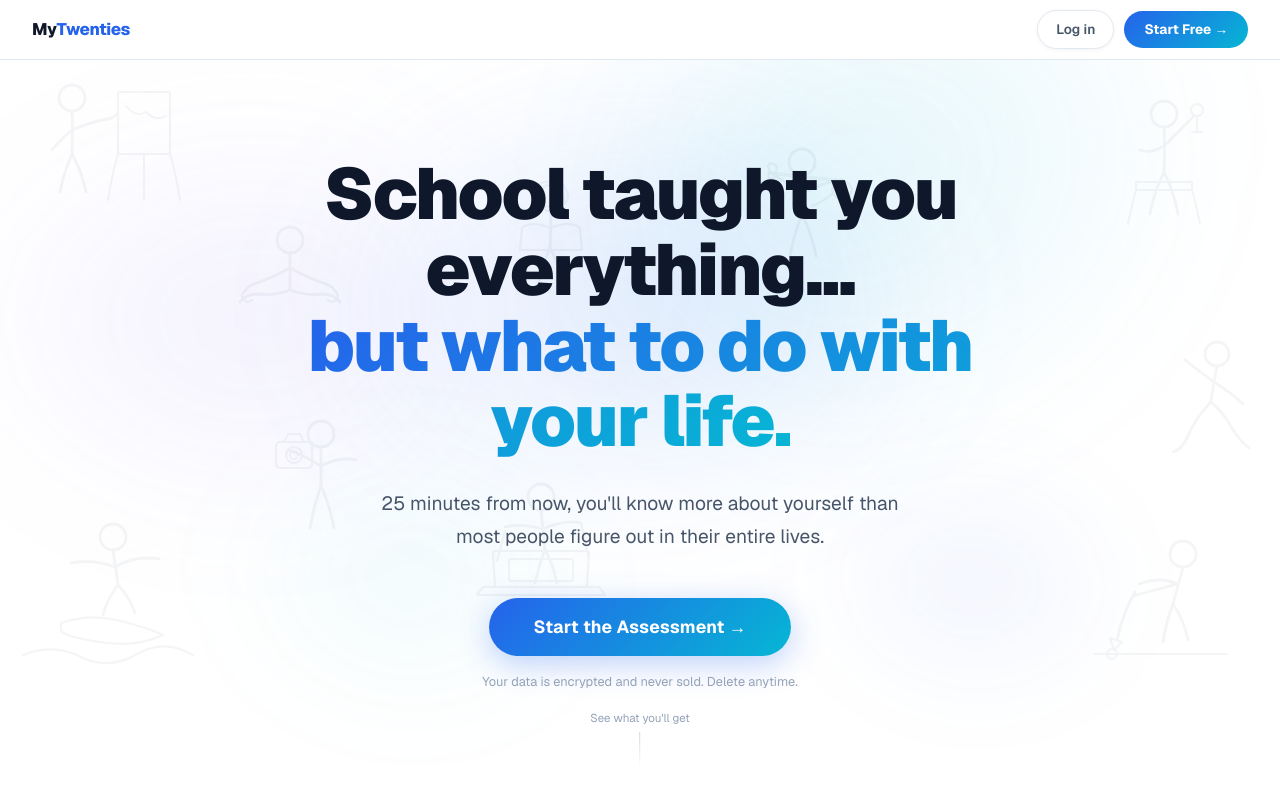
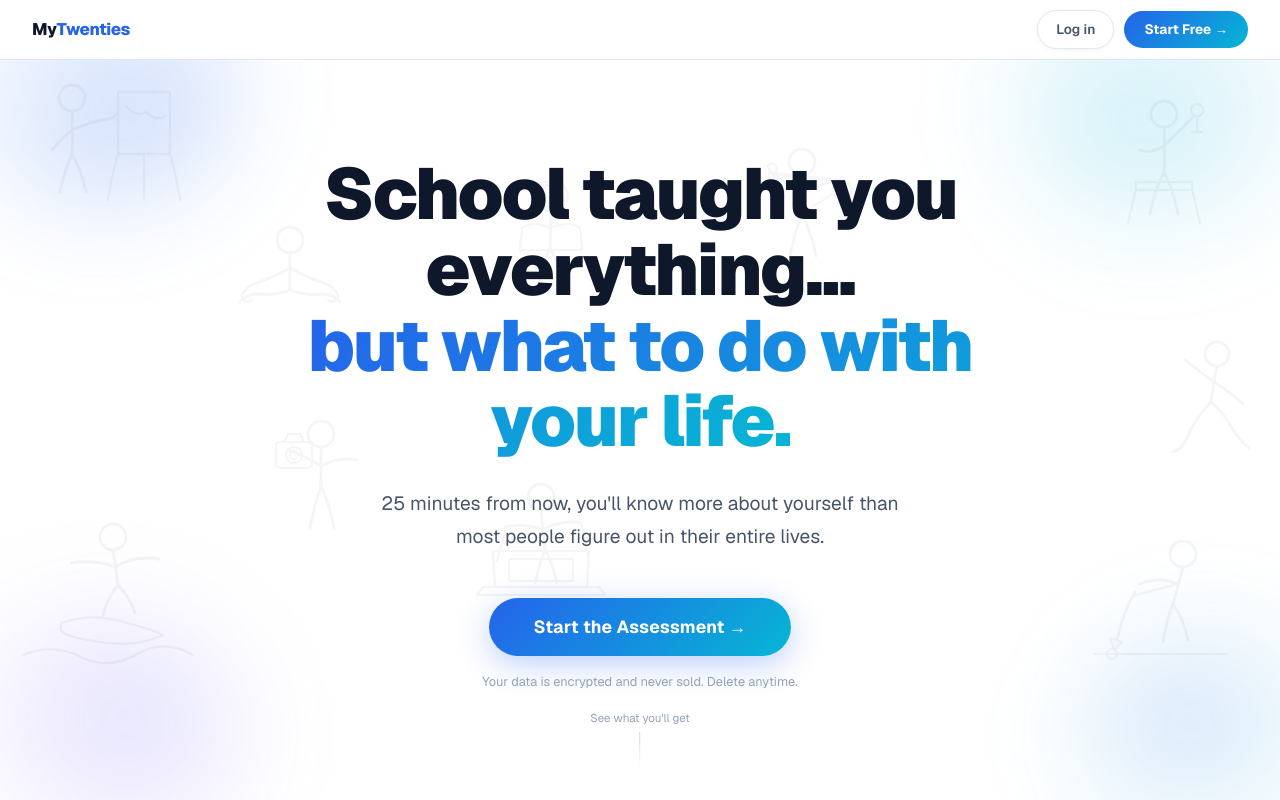
Before and after one commit to samwitnesss/mytwenties, a Next.js app: page / in a window 1280 px wide. Shown: the top 800 px of the page. Built offline with nearby package versions, Linux system fonts and the light colour scheme; a web font is replaced by a local one.

Commit message:
Move aurora blobs to corners, smaller and more visible

```diff
--- a/app/page.tsx
+++ b/app/page.tsx
@@ -61,46 +61,38 @@ export default function LandingPage() {
         display: 'flex', alignItems: 'center', justifyContent: 'center',
         padding: '8rem 1.5rem 5rem', textAlign: 'center', overflow: 'hidden'
       }}>
-        {/* ─── Aurora blobs ─── */}
-        {/* Large blue core — center-top */}
+        {/* ─── Aurora blobs — corners only, away from text ─── */}
+        {/* Blue — top-left corner */}
         <div className="animate-aurora-1" style={{
-          position: 'absolute', top: '5%', left: '50%', marginLeft: '-350px',
-          width: '700px', height: '500px',
-          background: 'radial-gradient(ellipse at 50% 50%, rgba(37,99,235,0.13) 0%, rgba(59,130,246,0.06) 45%, transparent 70%)',
-          filter: 'blur(60px)', borderRadius: '50%', pointerEvents: 'none',
+          position: 'absolute', top: '-60px', left: '-60px',
+          width: '320px', height: '280px',
+          background: 'radial-gradient(ellipse at 60% 60%, rgba(37,99,235,0.22) 0%, rgba(59,130,246,0.1) 50%, transparent 70%)',
+          filter: 'blur(45px)', borderRadius: '50%', pointerEvents: 'none',
           mixBlendMode: 'multiply'
         }} />
-        {/* Teal aurora — top-right */}
+        {/* Teal — top-right corner */}
         <div className="animate-aurora-2" style={{
-          position: 'absolute', top: '-5%', right: '5%',
-          width: '520px', height: '420px',
-          background: 'radial-gradient(ellipse at 40% 40%, rgba(6,182,212,0.11) 0%, rgba(14,165,233,0.05) 50%, transparent 70%)',
-          filter: 'blur(70px)', borderRadius: '50%', pointerEvents: 'none',
+          position: 'absolute', top: '-60px', right: '-60px',
+          width: '300px', height: '260px',
+          background: 'radial-gradient(ellipse at 40% 60%, rgba(6,182,212,0.2) 0%, rgba(14,165,233,0.08) 50%, transparent 70%)',
+          filter: 'blur(45px)', borderRadius: '50%', pointerEvents: 'none',
           mixBlendMode: 'multiply'
         }} />
-        {/* Indigo/violet — left */}
+        {/* Indigo — bottom-left corner */}
         <div className="animate-aurora-3" style={{
-          position: 'absolute', top: '15%', left: '-5%',
-          width: '480px', height: '380px',
-          background: 'radial-gradient(ellipse at 60% 50%, rgba(99,102,241,0.09) 0%, rgba(139,92,246,0.04) 50%, transparent 70%)',
-          filter: 'blur(65px)', borderRadius: '50%', pointerEvents: 'none',
+          position: 'absolute', bottom: '-60px', left: '-60px',
+          width: '280px', height: '250px',
+          background: 'radial-gradient(ellipse at 60% 40%, rgba(99,102,241,0.2) 0%, rgba(139,92,246,0.08) 50%, transparent 70%)',
+          filter: 'blur(45px)', borderRadius: '50%', pointerEvents: 'none',
           mixBlendMode: 'multiply'
         }} />
-        {/* Soft teal fill — bottom-left */}
+        {/* Blue — bottom-right corner */}
         <div className="animate-aurora-1" style={{
-          position: 'absolute', bottom: '10%', left: '15%',
-          width: '400px', height: '300px',
-          background: 'radial-gradient(ellipse at 50% 50%, rgba(6,182,212,0.07) 0%, transparent 65%)',
-          filter: 'blur(55px)', borderRadius: '50%', pointerEvents: 'none',
+          position: 'absolute', bottom: '-60px', right: '-60px',
+          width: '280px', height: '240px',
+          background: 'radial-gradient(ellipse at 40% 40%, rgba(37,99,235,0.18) 0%, rgba(6,182,212,0.08) 50%, transparent 70%)',
+          filter: 'blur(45px)', borderRadius: '50%', pointerEvents: 'none',
           mixBlendMode: 'multiply', animationDelay: '-9s'
-        }} />
-        {/* Blue accent — bottom-right */}
-        <div className="animate-aurora-2" style={{
-          position: 'absolute', bottom: '8%', right: '10%',
-          width: '380px', height: '280px',
-          background: 'radial-gradient(ellipse at 50% 50%, rgba(37,99,235,0.08) 0%, transparent 65%)',
-          filter: 'blur(50px)', borderRadius: '50%', pointerEvents: 'none',
-          mixBlendMode: 'multiply', animationDelay: '-12s'
         }} />
 
         <div style={{ position: 'relative', zIndex: 10, maxWidth: '760px', margin: '0 auto' }}>
```
